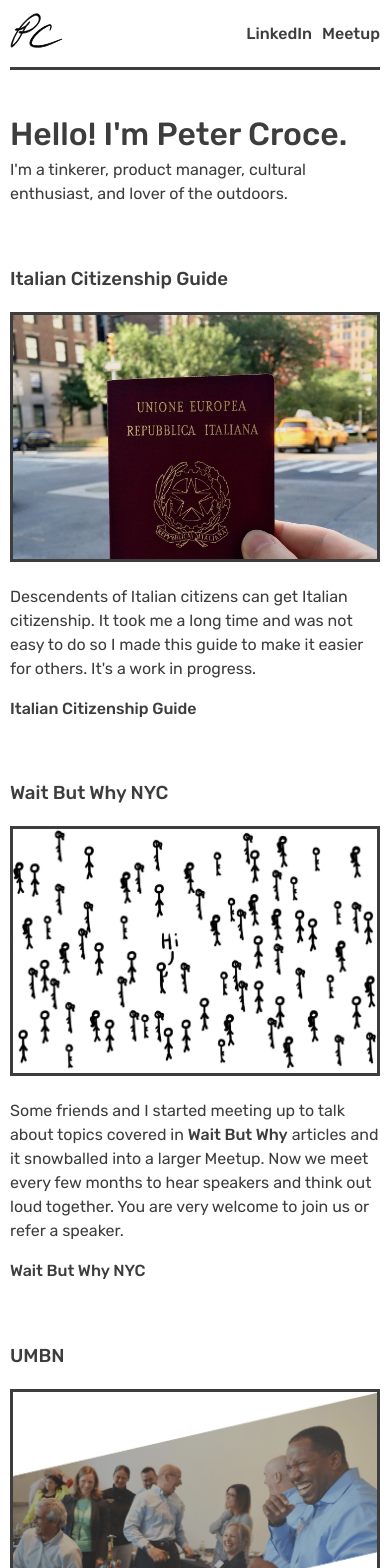
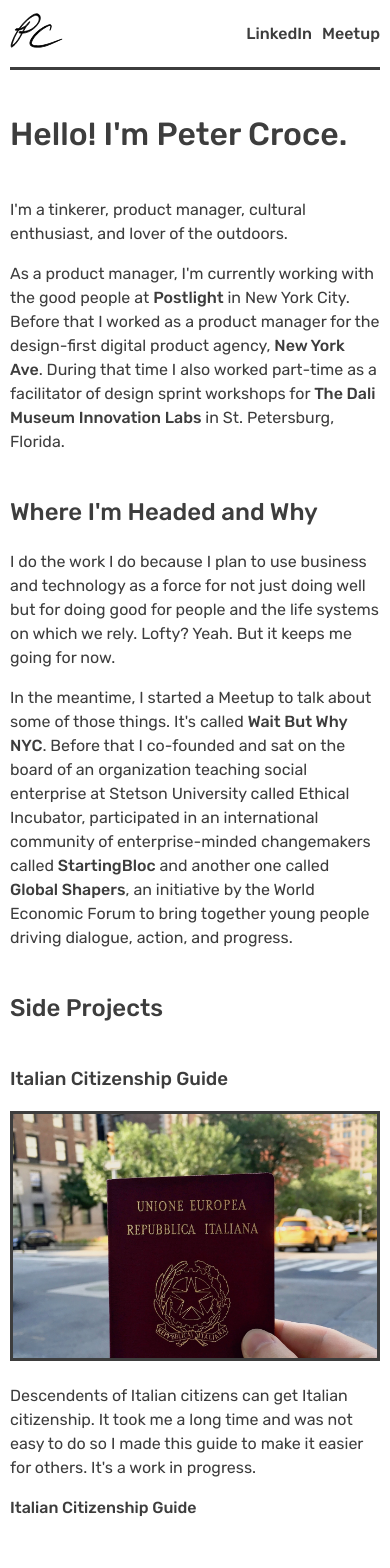
Before and after one commit to petercroce/petercroce.org, a React (Create React App) app: page / in a window 390 px wide. Shown: the top 1568 px of the page. Built offline with nearby package versions, Linux system fonts and the light colour scheme.

Commit message:
feat: add paragraphs about me to homepage

```diff
--- a/public/about.html
+++ b/public/about.html
@@ -95,12 +95,6 @@
       <p>Say hello <span class="line-break">hello@pcroce.com</span></p>
       </a>
     </div>
-    <div class="col-md-5">
-      <a href="/archive/Peter-Croce-CV.pdf" title="Peter Croce's CV" target="_blank" rel="noopener" rel="noopener">
-      <h1><i class="fa fa-folder-open-o"></i></h1>
-      <p>View CV</p>
-      </a>
-    </div>
   </div>
 </div>
 </div>
--- a/src/App.css
+++ b/src/App.css
@@ -86,6 +86,12 @@
 .section{
   margin-top: 40px;
 }
+@media (min-width: 800px) {
+  .section.-paragraph {
+    max-width: 800px;
+  }
+}
+
 .card-list {
   display: flex;
   flex-direction: column;
--- a/src/App.js
+++ b/src/App.js
@@ -20,9 +20,9 @@
           <div className="social-icons">
             {/* <a href="https://github.com/pscroce" target="_blank" rel="noopener noreferrer nofollow"
               className="github">GitHub</a> */}
-            <a href="https://linkedin.com/in/pscroce" target="_blank" rel="noopener noreferrer nofollow"
+            <a href="https://linkedin.com/in/pscroce" target="_blank" rel="noopener noreferrer"
               className="linkedin">LinkedIn</a>
-            <a href="http://waitbutwhy.nyc" target="_blank" rel="noopener noreferrer nofollow"
+            <a href="http://waitbutwhy.nyc" target="_blank" rel="noopener noreferrer"
               className="meetup">Meetup</a>
           </div>
         </header>
@@ -30,10 +30,21 @@
           <div className="section">
             <div className="welcome-section">
               <h1>Hello! I'm Peter Croce. </h1>
-              <p>I'm a tinkerer, product manager, cultural enthusiast, and lover of the outdoors.</p>
             </div>
           </div>
+
+          <div className="section -paragraph">
+            <p>I'm a tinkerer, product manager, cultural enthusiast, and lover of the outdoors.</p>
+            <p>As a product manager, I'm currently working with the good people at <a href="https://postlight.com" target="_blank" rel="noopener noreferrer">Postlight</a> in New York City. Before that I worked as a product manager for the design-first digital product agency, <a href="https://www.ny-ave.com/" target="_blank" rel="noopener noreferrer">New York Ave</a>. During that time I also worked part-time as a facilitator of design sprint workshops for <a href="http://thedali.org/programs/innovation-labs/" target="_blank" rel="noopener noreferrer">The Dali Museum Innovation Labs</a> in St. Petersburg, Florida.</p>
+          </div>
+
+          <div className="section -paragraph">
+            <h2>Where I'm Headed and Why</h2>
+            <p>I do the work I do because I plan to use business and technology as a force for not just doing well but for doing good for people and the life systems on which we rely. Lofty? Yeah. But it keeps me going for now.</p>
+            <p>In the meantime, I started a Meetup to talk about some of those things. It's called <a href="http://wbw.nyc" target="_blank" rel="noopener noreferrer">Wait But Why NYC</a>. Before that I co-founded and sat on the board of an organization teaching social enterprise at Stetson University called Ethical Incubator, participated in an international community of enterprise-minded changemakers called <a href="http://startingbloc.org/" target="_blank" rel="noopener noreferrer">StartingBloc</a> and another one called <a href="https://www.globalshapers.org/" target="_blank" rel="noopener noreferrer">Global Shapers</a>, an initiative by the World Economic Forum to bring together young people driving dialogue, action, and progress.</p>
+          </div>
           <div className="section">
+          <h2>Side Projects</h2>
             <div className="card-list">
               <div className="card">
                 <h3>Italian Citizenship Guide</h3>
@@ -101,11 +112,16 @@
               </div>
             </div>
           </div>
+          <div className="section -paragraph">
+            <h2>Good Communication</h2>
+            <p>is just as stimulating as black coffee, and just as hard to sleep after.</p>
+            <p>Say hello: pscroce@gmail.com</p>
+          </div>
         </body>
       <div className="section">
         <footer>
           <p>
-            Peter Croce lives in Brooklyn with his partner, <a
+            Peter lives in Brooklyn with his partner, <a
               href="https://erinpeace.com"
               target="_blank"
               rel="noopener noreferrer nofollow"
```
